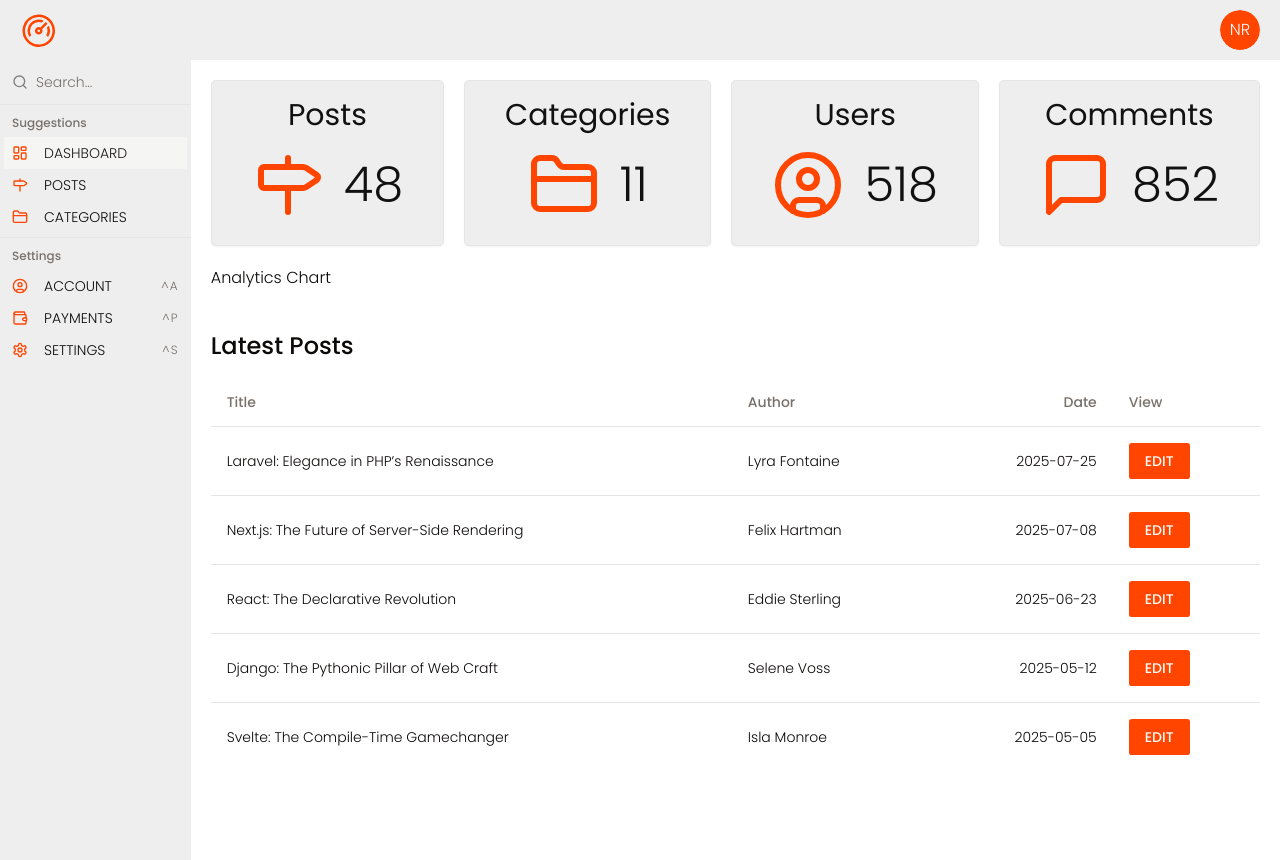
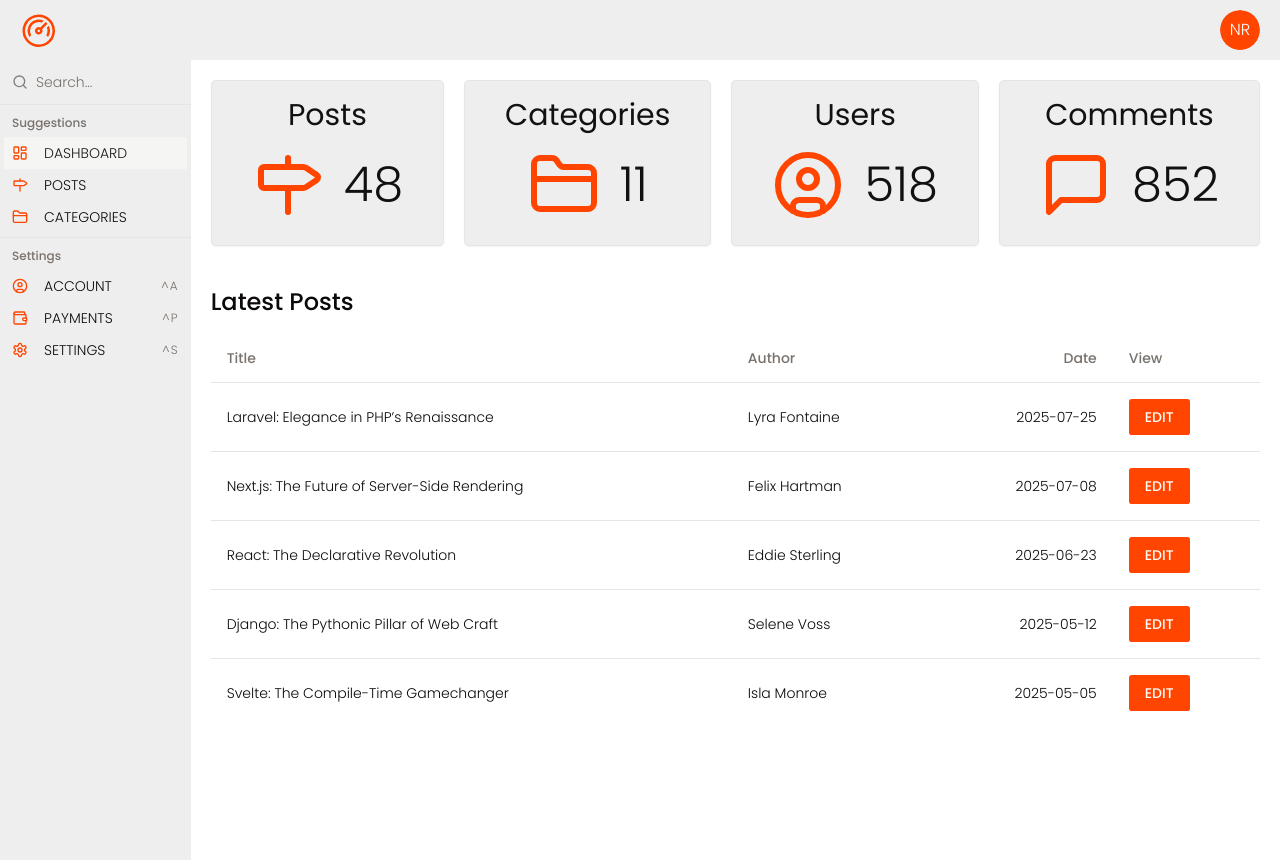
Before and after one commit to Nimira43/Tabularium, a Next.js app: page / in a window 1280 px wide. Built offline with nearby package versions, Linux system fonts and the light colour scheme; a web font is replaced by a local one.

Commit message:
Installed Recharts

```diff
--- a/app/page.tsx
+++ b/app/page.tsx
@@ -28,7 +28,9 @@ export default function Home() {
           icon={<MessageSquare className='text-main' size={72} />}
         />
       </div>
-      <AnalyticsChart />
+      <AnalyticsChart
+
+      />
       <PostsTable
         title='Latest Posts'
         limit={5}
--- a/components/dashboard/AnalyticsChart.tsx
+++ b/components/dashboard/AnalyticsChart.tsx
@@ -1,6 +1,8 @@
+import {} from 'recharts'
+
 const AnalyticsChart = () => {
   return (
-    <div>Analytics Chart</div>
+    <div></div>
    )
 }
 
--- a/package.json
+++ b/package.json
@@ -24,6 +24,7 @@
     "react-dom": "^18",
     "react-hook-form": "^7.56.3",
     "react-icons": "^5.5.0",
+    "recharts": "^2.12.7",
     "tailwind-merge": "^3.3.0",
     "tailwindcss-animate": "^1.0.7",
     "zod": "^3.24.4"
```
Also changed, not shown: 1 other file (tests, documents, lock files or other folders).
